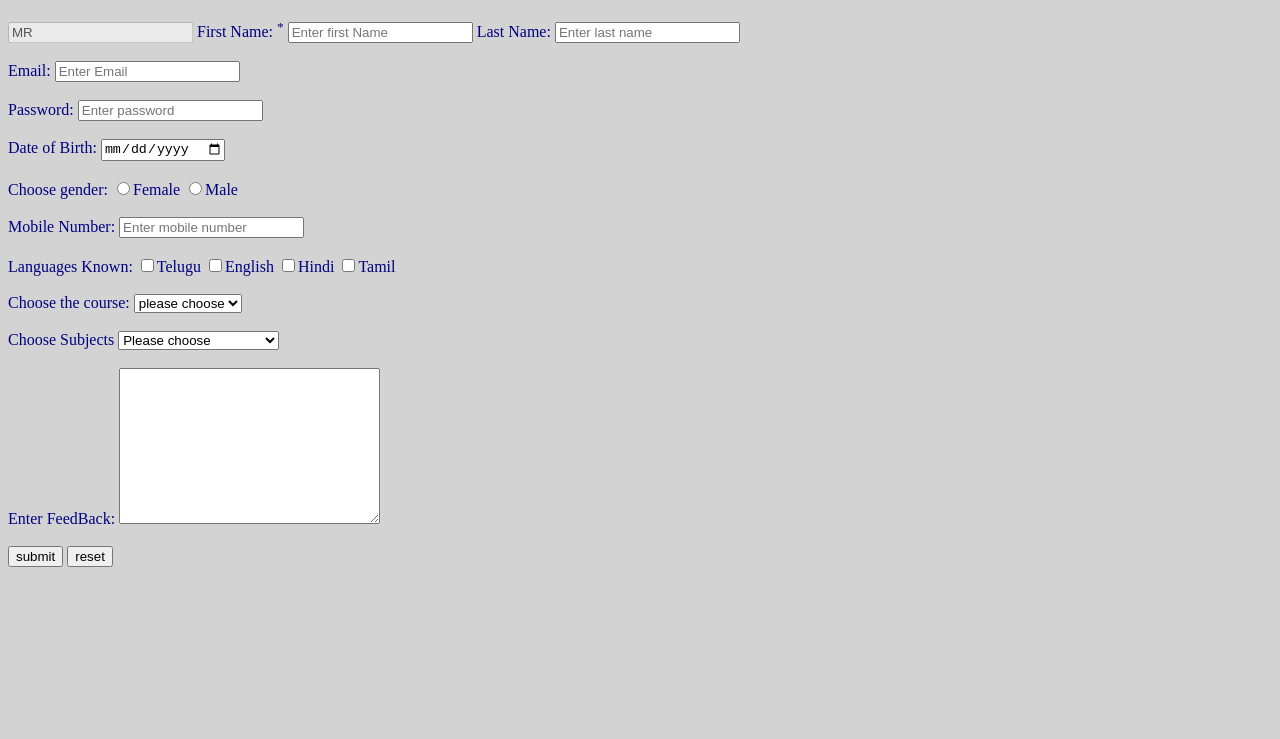
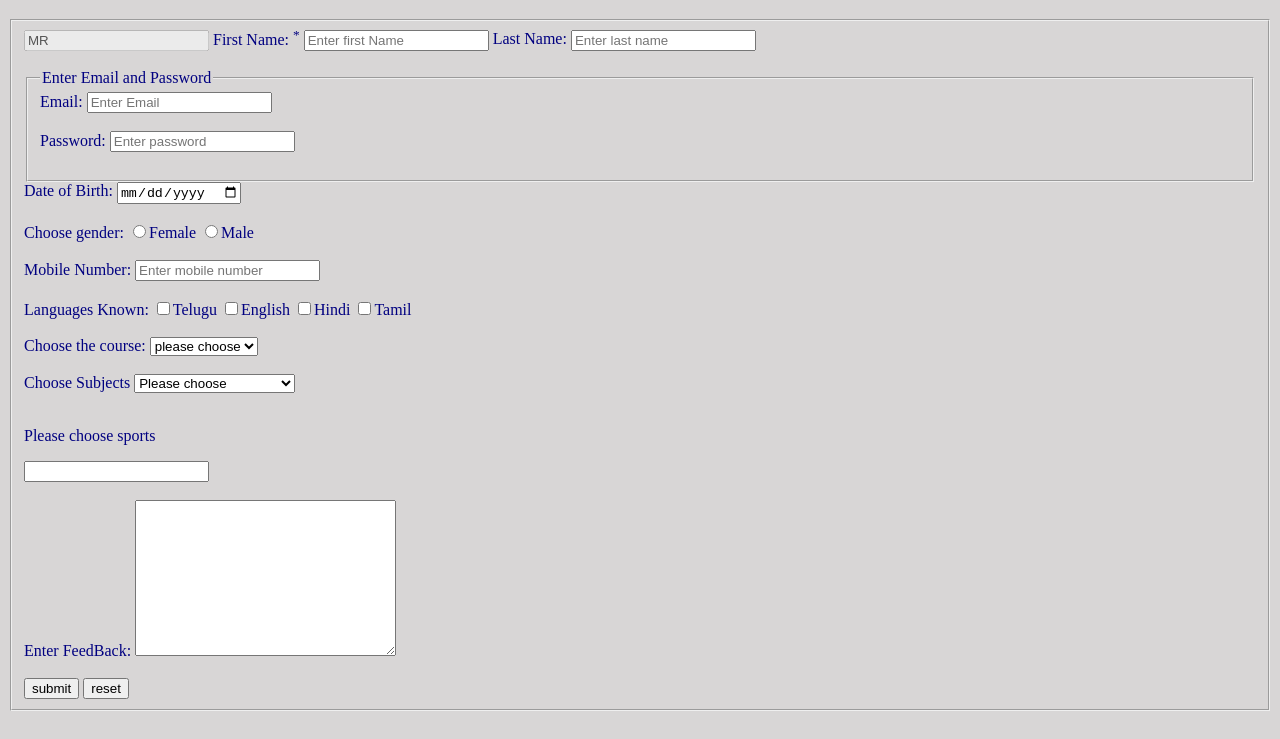
Before and after one commit to SrivaniBandaru/html_css, a plain HTML site: page CSS/student_regi/index.html in a window 1280 px wide. Shown: the part 61-800 px from the top of the page. Drawn offline with Linux system fonts and the light colour scheme.

Commit message:
updated now

```diff
--- a/CSS/student_regi/index.html
+++ b/CSS/student_regi/index.html
@@ -9,23 +9,27 @@
 <body>
     <h1 align="center">Student Registration Form</h1>
     <form action="">
+    <fieldset>
         <div>
             <label for=""></label><input type="text" value="MR" disabled>
             <label for="fn">First Name: <sup class="re">*</sup> </label>
-            <input type="text" name="fname" id="fn" placeholder="Enter first Name" required>
+            <input type="text" name="fname" id="fn" placeholder="Enter first Name" required title="firstname">
             <label for="ln ">Last Name: </label>
-            <input type="text" id="ln" placeholder="Enter last name" name="lname">
+            <input type="text" id="ln" placeholder="Enter last name" name="lname" required title="lastname">
 
         </div><br>
+        <fieldset>
+            <legend>Enter Email and Password</legend>
         <div>
             <label for="em">Email:</label>
-            <input type="email" id="em" name="email" placeholder="Enter Email">
+            <input type="email" id="em" name="email" placeholder="Enter Email" pattern="[A-Za-z0-9]+@[A-Za-z]+.[A-Za-z]{15}">
         </div><br>
         <div>
             <label for="psw">Password:</label>
             <input type="password" name="password" id="psw" placeholder="Enter password">
 
         </div><br/>
+    </fieldset>
     <div>
         <label for="dob">Date of Birth:</label>
         <input type="date" name="dateofbirth" id="dob">
@@ -87,11 +91,26 @@
                 </select>
     </div><br>
     <div>
+        <p>Please choose sports</p>
+        <input type="text" list="sports">
+        <datalist id="sports">
+            <option value="cricket"></option>
+            <option value="KhoKho"></option>
+            <option value="football"></option>
+            <option value="Kabadi"></option>
+        </datalist>
+    </div><br>
+    <div>
         <label for="">Enter FeedBack:</label>
         <textarea name="" id="" cols="30" rows="10"></textarea>
     </div><br>
+    <div>
         <button type="submit">submit</button>
         <input type="button" value="reset">
+    </div>
+    </fieldset>
+
     </form>
+
 </body>
 </html>
--- a/CSS/student_regi/style.css
+++ b/CSS/student_regi/style.css
@@ -1,5 +1,5 @@
 body{
 
-    background-color: lightgray;
-    color:navy;
+    background-color: rgb(216, 214, 214);
+    color: navy;
 }
```
Lines whose indentation alone changed are shown as unchanged.
